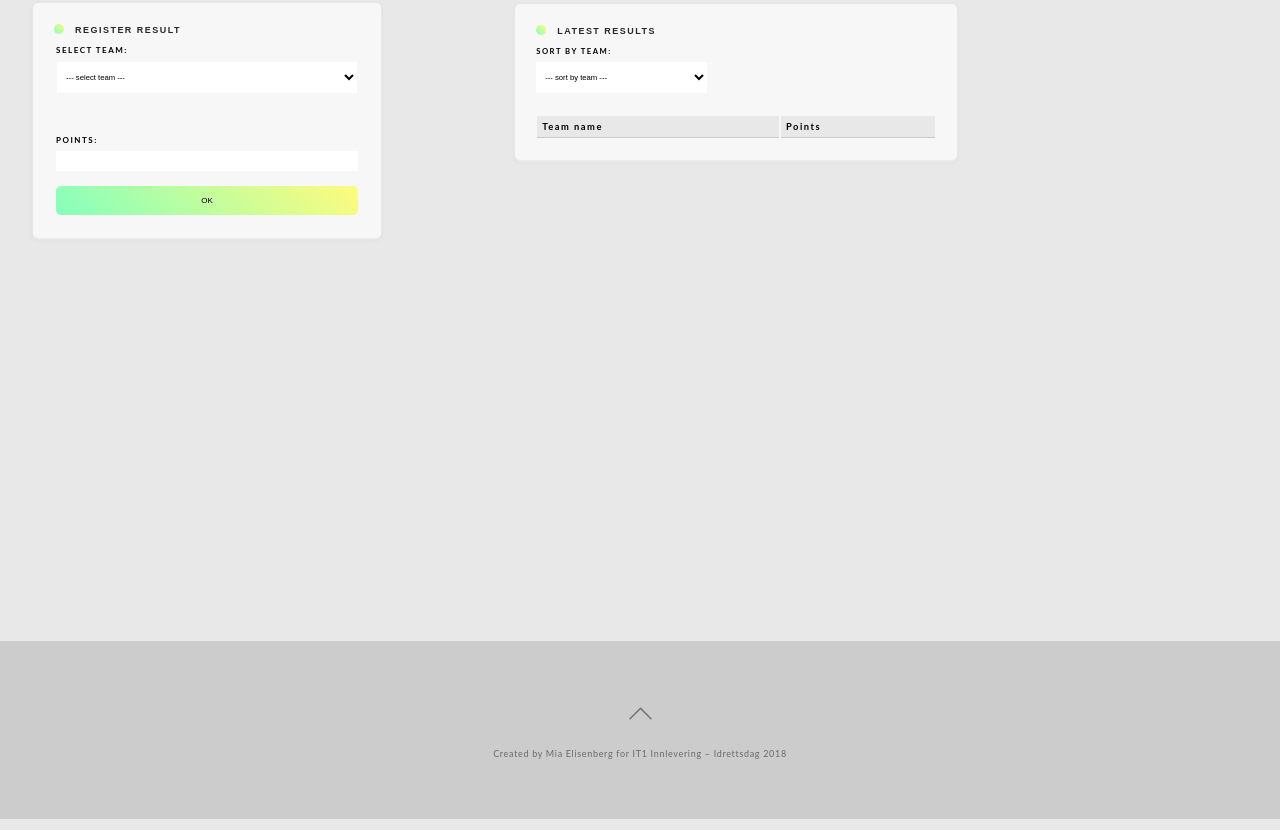
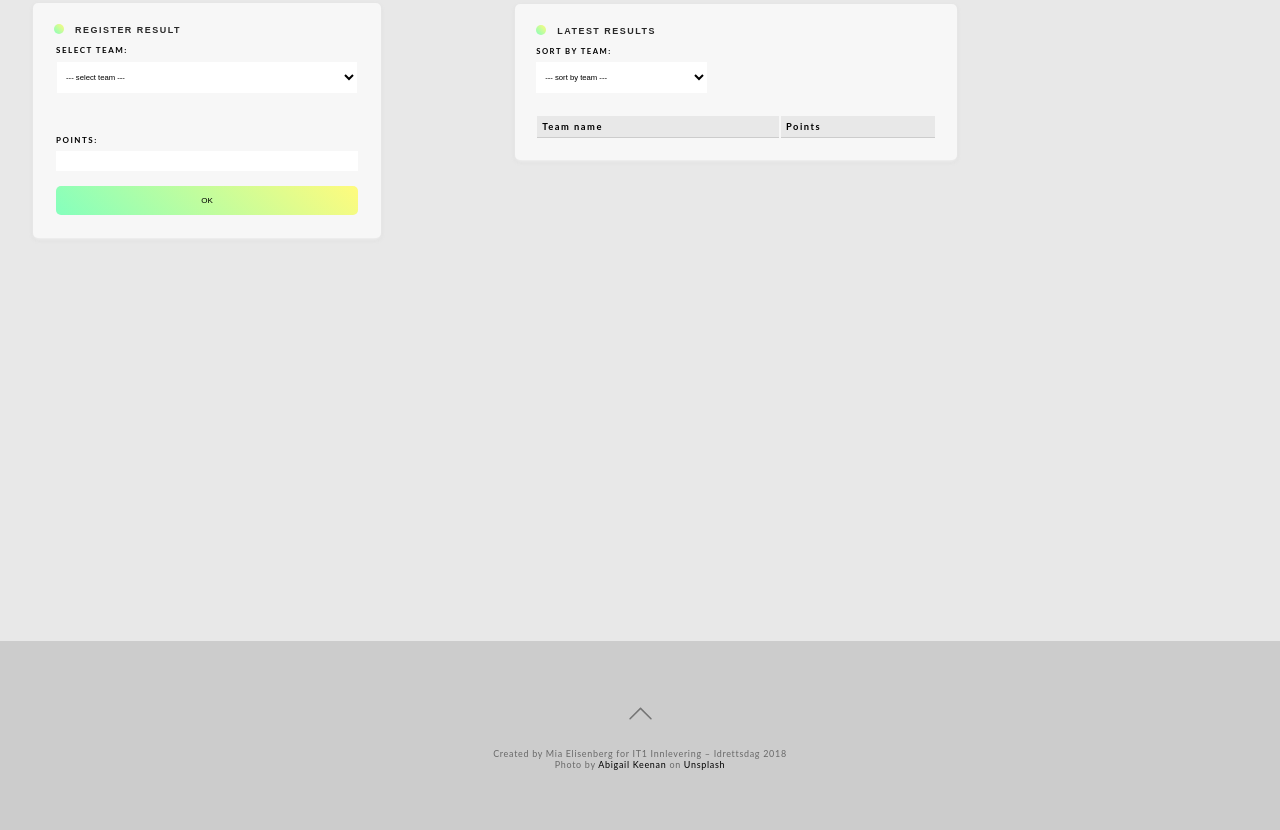
Before and after one commit to emlie/idrettsdag, a plain HTML site: page html/admin.html in a window 1280 px wide. Shown: the part 535-1365 px from the top of the page. Drawn offline with Linux system fonts and the light colour scheme; no server answers.

Commit message:
edit footer

```diff
--- a/html/admin.html
+++ b/html/admin.html
@@ -258,6 +258,9 @@
   <p>
     Created by Mia Elisenberg for IT1 Innlevering – Idrettsdag 2018
   </p>
+  <p>
+    Photo by <a href="https://unsplash.com/photos/YMVGhdhEgLY?utm_source=unsplash&utm_medium=referral&utm_content=creditCopyText">Abigail Keenan</a> on <a href="https://unsplash.com/photos/YMVGhdhEgLY">Unsplash</a>
+  </p>
 </footer>
 
 
```
Also changed, not shown: html/index.html (+3 -0 lines), html/teams.html (+3 -0 lines).
